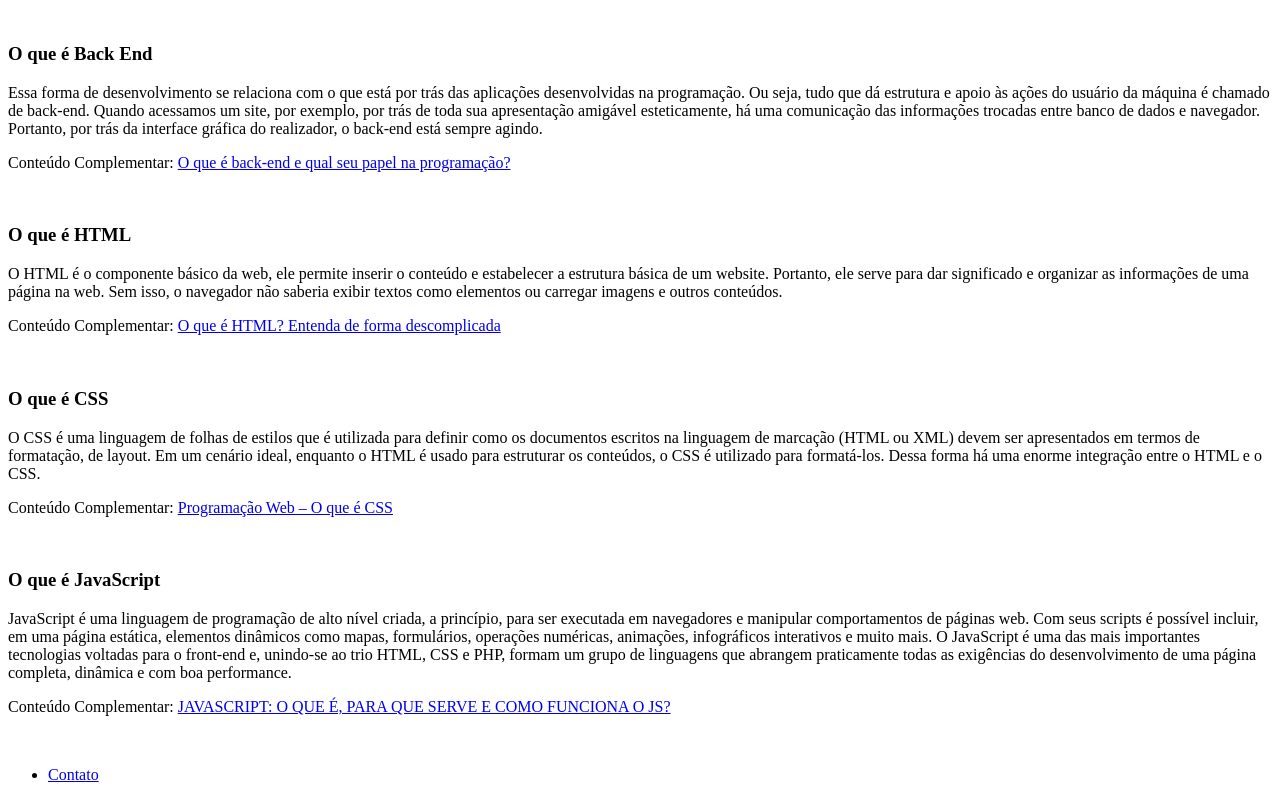
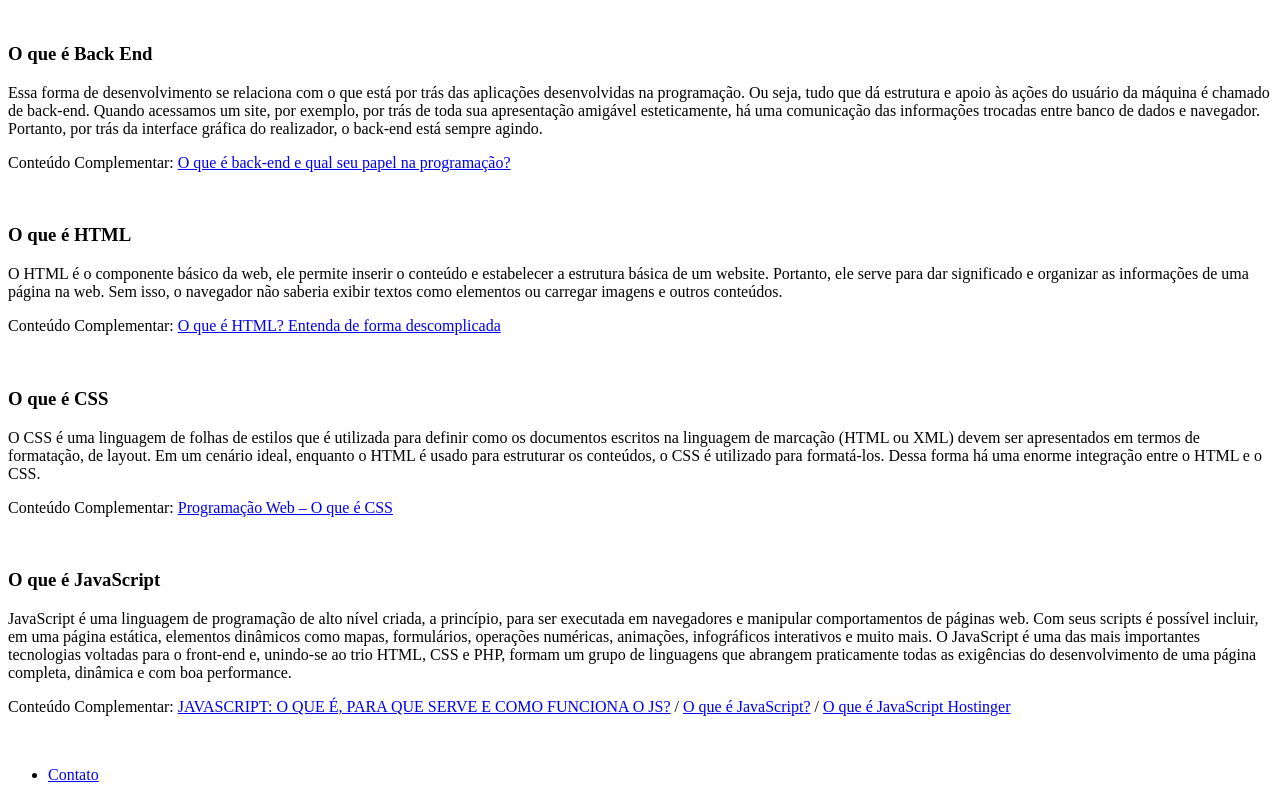
Before and after one commit to SeijiTom/fundamentos-web, a plain HTML site: page index.html in a window 1280 px wide. Shown: the part 1392-2192 px from the top of the page. Drawn offline with Linux system fonts and the light colour scheme.

Commit message:
Atualizando o index

```diff
--- a/index.html
+++ b/index.html
@@ -133,7 +133,12 @@
                 formam um grupo de linguagens que abrangem praticamente todas as exigências do desenvolvimento
                 de uma página completa, dinâmica e com boa performance.
             </p>
-            <p>Conteúdo Complementar: <a href="https://kenzie.com.br/blog/javascript/" target="_blank">JAVASCRIPT: O QUE É, PARA QUE SERVE E COMO FUNCIONA O JS?</a></p>
+            <p>
+                Conteúdo Complementar:
+                <a href="https://kenzie.com.br/blog/javascript/" target="_blank">JAVASCRIPT: O QUE É, PARA QUE SERVE E COMO FUNCIONA O JS?</a> /
+                <a href="https://developer.mozilla.org/pt-BR/docs/Learn/JavaScript/First_steps/What_is_JavaScript" target="_blank">O que é JavaScript?</a> /
+                <a href="https://www.hostinger.com.br/tutoriais/o-que-e-javascript" target="_blank">O que é JavaScript Hostinger</a>
+            </p>
             <br>
 
             <ul>
```
